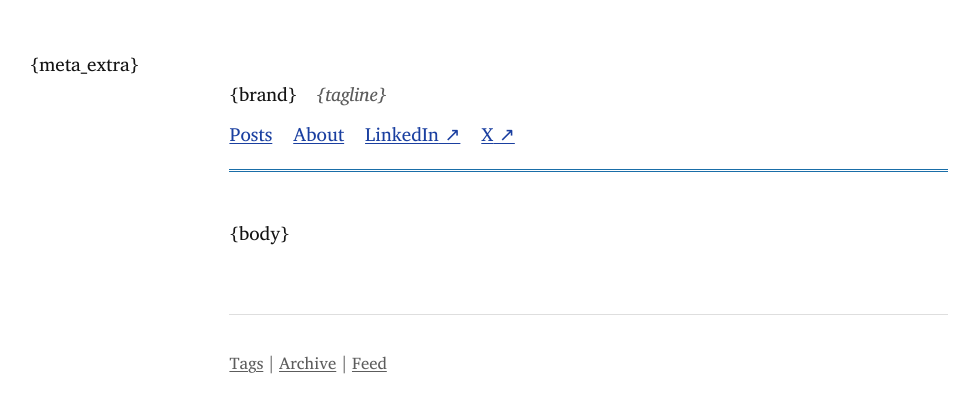
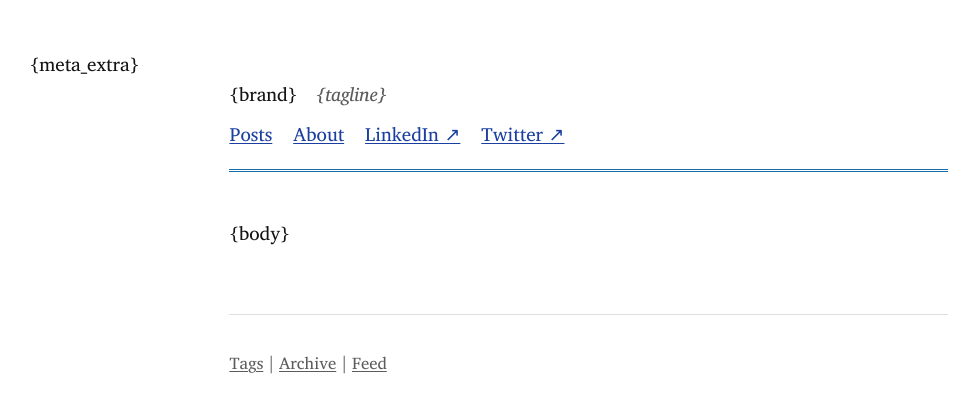
Before and after one commit to JPain/ai.jpain.io, a Python web app: template templates/base.html in a window 1280 px wide. Shown: the top 413 px of the page, without its empty margins (43-1022 px from the left). Run offline with Jinja, Linux system fonts and the light colour scheme; the template is opened without the code that fills it, so the values that code supplies are empty.

Commit message:
Header: call the X link Twitter
James, 2026-11-07: he much prefers the name Twitter. The link still goes to x.com, its real address.

Co-Authored-By: Claude Opus 5.5 <noreply@anthropic.com>

```diff
--- a/templates/base.html
+++ b/templates/base.html
@@ -29,7 +29,7 @@
 <a href="/">Posts</a>
 <a href="/about/">About</a>
 <a class="ext" href="https://www.linkedin.com/in/jpainio/">LinkedIn</a>
-<a class="ext" href="https://x.com/jpainio">X</a>
+<a class="ext" href="https://x.com/jpainio">Twitter</a>
 </nav>
 </header>
 <main>
```
